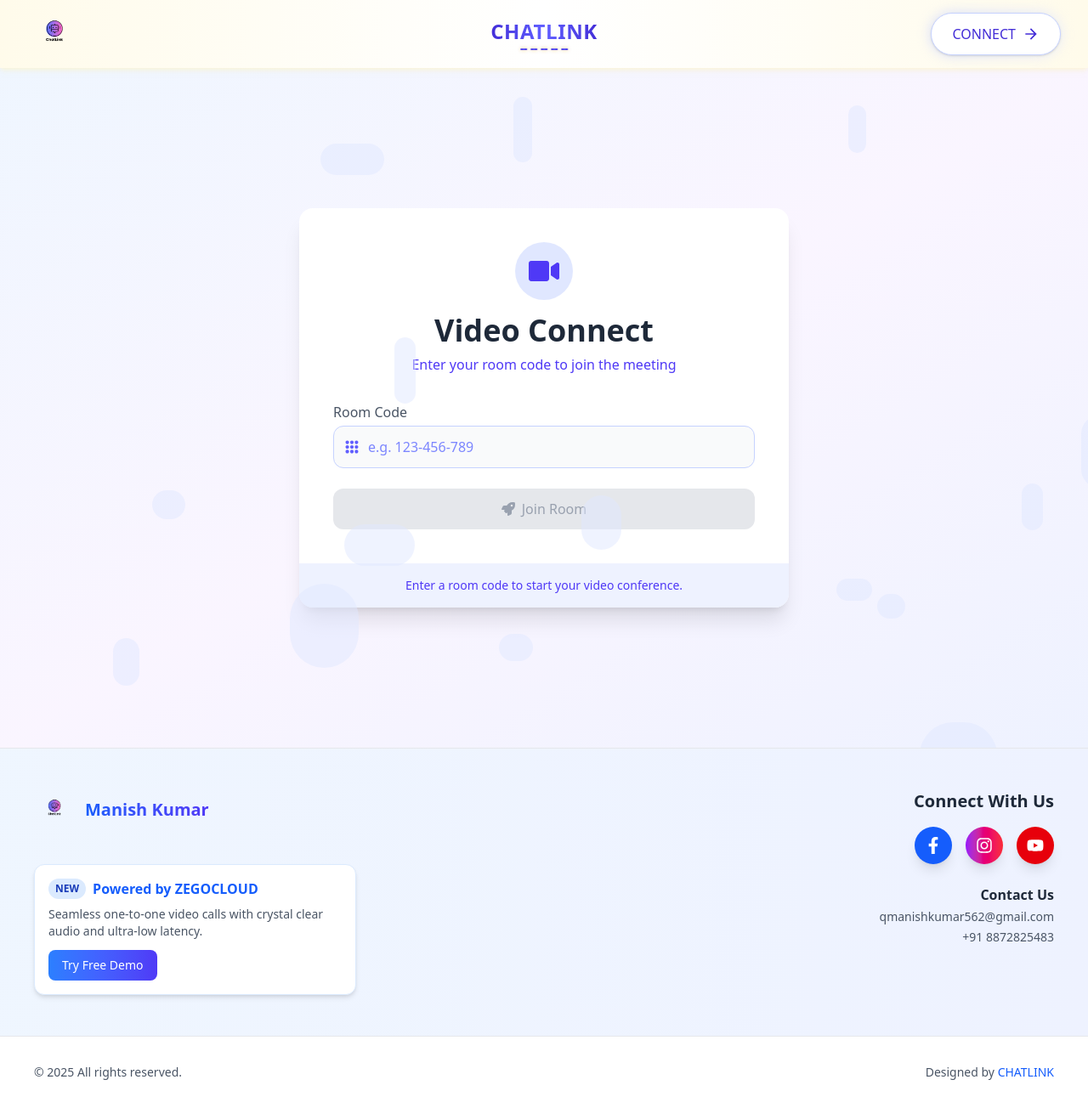
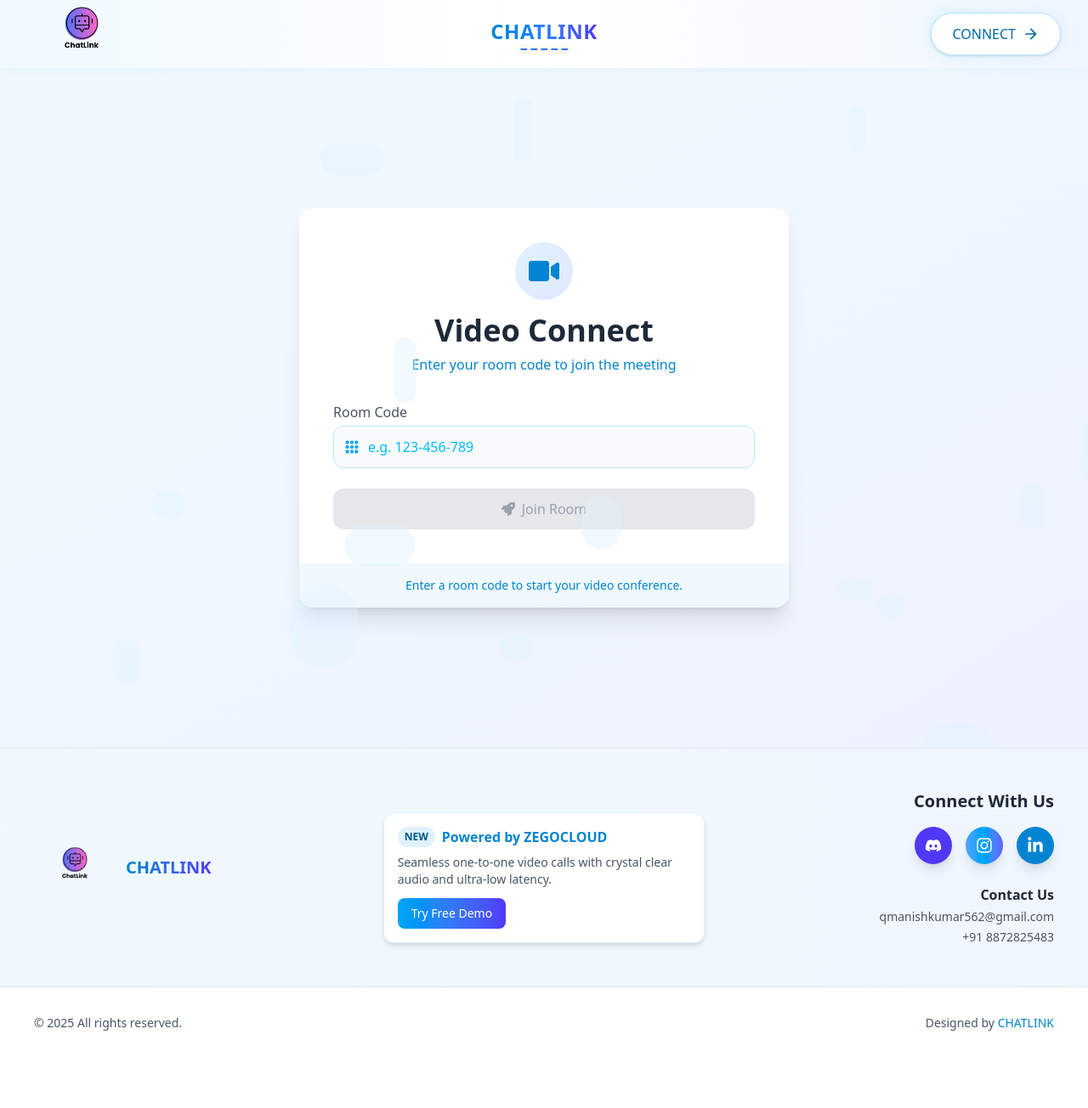
Before and after one commit to kumarmanish562/CallLink, a React (Vite) app in the folder chatlink/: page / in a window 1280 px wide. Shown: the whole page at 85% size. After the commit the page ends 1246 px from the top, so only its background shows below. Built offline with nearby package versions, Linux system fonts and the light colour scheme.

Commit message:
feat: update styles and improve Footer and Navbar components; add environment variable handling in Room component

```diff
--- a/chatlink/index.html
+++ b/chatlink/index.html
@@ -2,7 +2,7 @@
 <html lang="en">
   <head>
     <meta charset="UTF-8" />
-    <link rel="icon" type="image/svg+xml" href="/vite.svg" />
+    <link rel="icon" type="image/svg+xml" href="" />
     <meta name="viewport" content="width=device-width, initial-scale=1.0" />
     <title>ChatLink
     </title>
--- a/chatlink/src/assets/dummystyles.js
+++ b/chatlink/src/assets/dummystyles.js
@@ -1,75 +1,74 @@
 // src/assets/dummyStyles.js
 const dummyStyles = {
   navbar: {
-    nav: "sticky top-0 z-50 bg-gradient-to-r from-amber-50 via-white to-amber-50 backdrop-blur-lg bg-opacity-90 border-indigo-700 shadow-md shadow-amber-100/50",
+    nav: "sticky top-0 z-50 bg-gradient-to-r from-sky-50 via-white to-blue-50 backdrop-blur-lg bg-opacity-90 border-sky-600 shadow-md shadow-sky-100/50",
     outerDiv: "max-w-7xl mx-auto px-4 sm:px-6 lg:px-8",
     innerDiv: "flex items-center justify-between h-16 sm:h-20",
     logoLink: "flex-shrink-0",
-    logoImg: "w-12 h-12 sm:w-16 sm:h-16 object-contain",
+    logoImg: "w-28 h-28 sm:w-32 sm:h-32 object-contain",
     centerContainer: "hidden sm:flex sm:flex-col sm:items-center md:absolute md:left-1/2 md:top-1/2 md:transform md:-translate-x-1/2 md:-translate-y-1/2",
-    title: "text-lg sm:text-2xl font-bold bg-gradient-to-r from-indigo-700 via-indigo-500 to-indigo-700 bg-clip-text text-transparent tracking-wide",
+    title: "text-lg sm:text-2xl font-bold bg-gradient-to-r from-sky-600 via-blue-500 to-indigo-600 bg-clip-text text-transparent tracking-wide",
     dotsContainer: "flex space-x-1 mt-1",
-    dot: "h-0.5 w-2 bg-gradient-to-r from-indigo-700 via-indigo-500 to-indigo-700 rounded-full animate-pulse",
+    dot: "h-0.5 w-2 bg-gradient-to-r from-sky-600 via-blue-500 to-indigo-600 rounded-full animate-pulse",
     buttonWrapper: "group relative inline-block",
-    buttonAbsoluteDiv: "absolute inset-0 bg-gradient-to-r from-indigo-200 to-indigo-100 rounded-full blur opacity-75 group-hover:opacity-100 transition-all duration-300 animate-tilt",
-    button: "relative flex items-center cursor-pointer px-4 py-2 sm:px-6 sm:py-3 rounded-full bg-white font-medium text-indigo-700 hover:text-indigo-800 transition-all duration-300 border border-indigo-200 shadow-sm",
+    buttonAbsoluteDiv: "absolute inset-0 bg-gradient-to-r from-sky-200 to-blue-100 rounded-full blur opacity-75 group-hover:opacity-100 transition-all duration-300 animate-tilt",
+    button: "relative flex items-center cursor-pointer px-4 py-2 sm:px-6 sm:py-3 rounded-full bg-white font-medium text-sky-700 hover:text-blue-800 transition-all duration-300 border border-sky-200 shadow-sm",
     buttonIcon: "h-4 w-4 sm:h-5 sm:w-5 transition-transform group-hover:translate-x-1"
   },
 
-    homePage: {
-    container: "min-h-screen bg-gradient-to-br from-blue-50 via-purple-50 to-indigo-50 flex flex-col items-center justify-center p-4 relative overflow-hidden",
+  homePage: {
+    container: "min-h-screen bg-gradient-to-br from-sky-50 via-blue-50 to-indigo-50 flex flex-col items-center justify-center p-4 relative overflow-hidden",
     floatingContainer: "absolute inset-0 overflow-hidden pointer-events-none hidden sm:block",
-    floatingElement: "absolute rounded-full bg-indigo-100 opacity-50",
+    floatingElement: "absolute rounded-full bg-sky-100 opacity-40",
     mainCard: "w-full max-w-sm sm:max-w-md md:max-w-lg lg:max-w-xl bg-white rounded-2xl shadow-xl overflow-hidden transform transition-all duration-500 animate-fadeInUp",
     cardInner: "p-6 sm:p-8 md:p-10",
     textCenter: "text-center mb-6 sm:mb-8",
     iconContainer: "flex justify-center",
-    iconWrapper: "p-2 sm:p-3 md:p-4 bg-indigo-100 rounded-full animate-pulse-slow",
-    icon: "text-indigo-600 text-2xl sm:text-3xl md:text-4xl",
+    iconWrapper: "p-2 sm:p-3 md:p-4 bg-gradient-to-br from-sky-100 to-indigo-100 rounded-full animate-pulse-slow",
+    icon: "text-sky-600 text-2xl sm:text-3xl md:text-4xl",
     title: "text-2xl sm:text-3xl md:text-4xl font-bold text-gray-800 mt-3 sm:mt-4",
-    subtitle: "text-indigo-600 text-sm sm:text-base mt-1 sm:mt-2",
+    subtitle: "text-sky-600 text-sm sm:text-base mt-1 sm:mt-2",
     formContainer: "space-y-4 sm:space-y-6",
     label: "block text-sm sm:text-base font-medium text-gray-600 mb-1",
     inputContainer: "relative",
     inputIconContainer: "absolute inset-y-0 left-0 pl-3 flex items-center pointer-events-none",
-    inputIcon: "h-4 w-4 sm:h-5 sm:w-5 text-indigo-500",
-    input: "w-full pl-10 pr-4 py-2 sm:py-3 bg-gray-50 border border-indigo-200 rounded-xl text-gray-800 placeholder-indigo-400 focus:outline-none focus:ring-2 focus:ring-indigo-300 focus:border-transparent transition-all hover:shadow-md",
+    inputIcon: "h-4 w-4 sm:h-5 sm:w-5 text-sky-500",
+    input: "w-full pl-10 pr-4 py-2 sm:py-3 bg-gray-50 border border-sky-200 rounded-xl text-gray-800 placeholder-sky-400 focus:outline-none focus:ring-2 focus:ring-sky-300 focus:border-transparent transition-all hover:shadow-md",
     buttonBase: "w-full flex items-center justify-center py-2 sm:py-3 px-3 sm:px-4 rounded-xl font-medium transition-all duration-300",
-    buttonEnabled: "bg-gradient-to-r from-indigo-500 to-purple-500 hover:from-indigo-600 hover:to-purple-600 text-white shadow-md hover:shadow-lg cursor-pointer transform hover:scale-[1.02] active:scale-[0.98]",
+    buttonEnabled: "bg-gradient-to-r from-sky-500 to-indigo-500 hover:from-sky-600 hover:to-indigo-600 text-white shadow-md hover:shadow-lg cursor-pointer transform hover:scale-[1.02] active:scale-[0.98]",
     buttonDisabled: "bg-gray-200 text-gray-400 cursor-not-allowed",
     buttonIcon: "mr-2 transform transition-transform duration-500 group-hover:rotate-45 text-sm sm:text-base",
     buttonText: "text-sm sm:text-base",
-    footer: "bg-indigo-50 p-3 sm:p-4 text-center",
-    footerText: "text-indigo-600 text-xs sm:text-sm"
+    footer: "bg-sky-50 p-3 sm:p-4 text-center",
+    footerText: "text-sky-600 text-xs sm:text-sm"
   },
 
-
   footer: {
-    footer: "bg-gradient-to-r from-blue-50 to-indigo-50 border-t border-gray-200",
+    footer: "bg-gradient-to-r from-sky-50 to-blue-50 border-t border-gray-200",
     mainContainer: "max-w-7xl mx-auto px-4 sm:px-6 md:px-8 lg:px-10 py-8 sm:py-10 md:py-12",
     gridContainer: "grid grid-cols-1 sm:grid-cols-2 md:grid-cols-3 gap-8",
     leftContainer: "flex flex-col items-start sm:items-center md:items-start space-y-4",
     logoContainer: "flex items-center space-x-3",
-    logoImg: "w-10 h-10 sm:w-12 sm:h-12 object-contain",
-    logoTitle: "text-lg sm:text-xl font-bold bg-clip-text text-transparent bg-gradient-to-r from-blue-600 to-indigo-600",
-    card: "mt-4 sm:mt-6 bg-white p-4 rounded-xl shadow-md border border-blue-100 w-full sm:w-auto",
-    cardTitle: "font-bold text-blue-600 flex items-center justify-center sm:justify-start",
-    badge: "bg-blue-100 text-blue-800 rounded-full px-2 py-1 mr-2 text-xs",
+    logoImg: "w-20 h-20 sm:w-24 sm:h-24 object-contain",
+    logoTitle: "text-lg sm:text-xl font-bold bg-clip-text text-transparent bg-gradient-to-r from-sky-600 to-indigo-600",
+    card: "mt-4 sm:mt-6 bg-white p-4 rounded-xl shadow-md border border-sky-100 w-full sm:w-auto",
+    cardTitle: "font-bold text-sky-600 flex items-center justify-center sm:justify-start",
+    badge: "bg-sky-100 text-sky-800 rounded-full px-2 py-1 mr-2 text-xs",
     cardText: "mt-2 text-gray-600 text-sm",
-    cardButton: "mt-3 bg-gradient-to-r from-blue-500 to-indigo-600 text-white px-4 py-2 rounded-lg text-sm font-medium hover:opacity-90 transition-opacity",
+    cardButton: "mt-3 bg-gradient-to-r from-sky-500 to-indigo-600 text-white px-4 py-2 rounded-lg text-sm font-medium hover:opacity-90 transition-opacity",
     centerContainer: "flex flex-col items-center",
     newsletterTitle: "text-lg sm:text-xl font-bold text-gray-800 mb-4",
     newsletterBox: "w-full sm:max-w-sm md:max-w-md bg-white rounded-xl p-1 shadow-lg border border-gray-200",
     newsletterInner: "flex flex-col sm:flex-row sm:space-x-2 space-y-2 sm:space-y-0 p-2",
     emailInput: "w-full sm:flex-1 px-4 py-2 text-gray-700 focus:outline-none rounded-xl sm:rounded-l-xl text-sm sm:text-base border border-gray-200",
-    subscribeButton: "w-full sm:w-auto bg-gradient-to-r from-blue-500 to-indigo-600 text-white px-4 py-2 rounded-xl sm:rounded-r-xl flex items-center justify-center text-sm sm:text-base",
+    subscribeButton: "w-full sm:w-auto bg-gradient-to-r from-sky-500 to-indigo-600 text-white px-4 py-2 rounded-xl sm:rounded-r-xl flex items-center justify-center text-sm sm:text-base",
     rightContainer: "flex flex-col items-center sm:items-center md:items-end space-y-6",
     socialContainer: "text-center sm:text-center md:text-right",
     socialTitle: "text-lg sm:text-xl font-bold text-gray-800 mb-4",
     socialIcons: "flex space-x-4 justify-center md:justify-end",
-    facebookIcon: "bg-blue-600 text-white p-3 rounded-full shadow-lg hover:bg-blue-700 transition-colors",
-    instagramIcon: "bg-gradient-to-r from-purple-600 via-pink-600 to-red-500 text-white p-3 rounded-full shadow-lg hover:opacity-90 transition-opacity",
-    youtubeIcon: "bg-red-600 text-white p-3 rounded-full shadow-lg hover:bg-red-700 transition-colors",
+    linkedinIcon: "bg-sky-600 text-white p-3 rounded-full shadow-lg hover:bg-sky-700 transition-colors",
+    instagramIcon: "bg-gradient-to-r from-blue-400 via-sky-500 to-indigo-500 text-white p-3 rounded-full shadow-lg hover:opacity-90 transition-opacity",
+    discordIcon: "bg-indigo-600 text-white p-3 rounded-full shadow-lg hover:bg-indigo-700 transition-colors",
     contactContainer: "text-center sm:text-center md:text-right space-y-1",
     contactTitle: "font-semibold text-gray-800",
     contactText: "text-gray-600 text-sm",
@@ -77,9 +76,8 @@ const dummyStyles = {
     copyrightInner: "max-w-7xl mx-auto px-4 sm:px-6 md:px-8 lg:px-10 flex flex-col sm:flex-row justify-between items-center",
     copyrightText: "text-gray-600 text-xs sm:text-sm",
     designerText: "text-gray-600 text-xs sm:text-sm mt-2 sm:mt-0",
-    designerLink: "text-blue-600 hover:underline font-medium"
+    designerLink: "text-sky-600 hover:underline font-medium"
   }
-
 };
 
 export default dummyStyles;
--- a/chatlink/src/components/Footer.jsx
+++ b/chatlink/src/components/Footer.jsx
@@ -1,6 +1,5 @@
-// src/components/Footer.jsx
 import React from 'react'
-import { FaFacebookF, FaInstagram, FaYoutube, FaEnvelope } from 'react-icons/fa'
+import { FaInstagram, FaLinkedinIn, FaDiscord } from 'react-icons/fa'
 import Logo from '../assets/Logo.png'
 import styles from '../assets/dummyStyles'
 
@@ -8,21 +7,23 @@ const Footer = () => (
   <footer className={styles.footer.footer}>
     {/* Main Footer */}
     <div className={styles.footer.mainContainer}>
-            <div className={styles.footer.gridContainer}>
-
+      <div className={`${styles.footer.gridContainer} items-center`}>
         {/* Left: Logo & Title */}
-                <div className={styles.footer.leftContainer}>
+        <div className={`${styles.footer.leftContainer} col-span-1`}>
           <div className={styles.footer.logoContainer}>
             <img
               src={Logo}
-                            alt="Hexagon Logo"
+              alt="ChatLink Logo"
               className={styles.footer.logoImg}
             />
             <h2 className={styles.footer.logoTitle}>
-                            Manish Kumar
+              CHATLINK
             </h2>
           </div>
+        </div>
 
+        {/* Center: Card */}
+        <div className="flex flex-col items-center col-span-1">
           <div className={styles.footer.card}>
             <h3 className={styles.footer.cardTitle}>
               <span className={styles.footer.badge}>NEW</span>
@@ -33,28 +34,23 @@ const Footer = () => (
             </p>
             <button className={styles.footer.cardButton}>
               <a href='https://www.zegocloud.com/'>Try Free Demo</a>
-
             </button>
           </div>
         </div>
 
-                <div className={styles.footer.centerContainer}/>
-
-
-
         {/* Right: Social & Contact */}
-                <div className={styles.footer.rightContainer}>
+        <div className={`${styles.footer.rightContainer} col-span-1`}>
           <div className={styles.footer.socialContainer}>
             <h3 className={styles.footer.socialTitle}>Connect With Us</h3>
             <div className={styles.footer.socialIcons}>
-                            <a href="https://www.facebook.com/profile.php?id=61567156598660" className={styles.footer.facebookIcon}>
-                                <FaFacebookF size={20} />
+              <a href="https://discord.com/channels/@me" className={styles.footer.discordIcon}>
+                <FaDiscord size={20} />
               </a>
-                            <a href="https://www.instagram.com/hexagondigitalservices?igsh=MWp2NG1oNTlibWVnZA==" className={styles.footer.instagramIcon}>
+              <a href="https://www.instagram.com/itz_kumar_manish_561/?next=%2F&hl=en" className={styles.footer.instagramIcon}>
                 <FaInstagram size={20} />
               </a>
-                            <a href="https://youtube.com/@hexagondigitalservices?si=gqWYQAOUVbEPbJmR" className={styles.footer.youtubeIcon}>
-                                <FaYoutube size={20} />
+              <a href="https://www.linkedin.com/in/kumarmanish562/" className={styles.footer.linkedinIcon}>
+                <FaLinkedinIn size={20} />
               </a>
             </div>
           </div>
@@ -64,7 +60,6 @@ const Footer = () => (
             <p className={styles.footer.contactText}>+91 8872825483</p>
           </div>
         </div>
-
       </div>
     </div>
 
--- a/chatlink/src/components/Navbar.jsx
+++ b/chatlink/src/components/Navbar.jsx
@@ -41,7 +41,7 @@ const Navbar = () => {
           {/* Right: Connect Button */}
           <div>
             <a
-              href="https://www.zegocloud.com/talk?contact_source=index"
+              href="https://www.linkedin.com/in/kumarmanish562/"
               target="_blank"
               className={styles.navbar.buttonWrapper}
             >
--- a/chatlink/src/pages/Room.jsx
+++ b/chatlink/src/pages/Room.jsx
@@ -7,8 +7,8 @@ const Room = () => {
   const { roomId } = useParams();
 
   const myMeeting = async(element) => {
-    const appID = 1232015303;
-      const serverSecret = "99172c256f453265735a1ebb685287bd";
+    const appID = import.meta.env.VITE_ZEGO_APP_ID;
+const serverSecret = import.meta.env.VITE_ZEGO_SERVER_SECRET;
       const kitToken =  ZegoUIKitPrebuilt.generateKitTokenForTest(
         appID,
         serverSecret,
```
Also changed, not shown: chatlink/src/components/HomePage.jsx (+2 -6 lines), 1 other file (tests, documents, lock files or other folders). Lines whose indentation alone changed are shown as unchanged.
